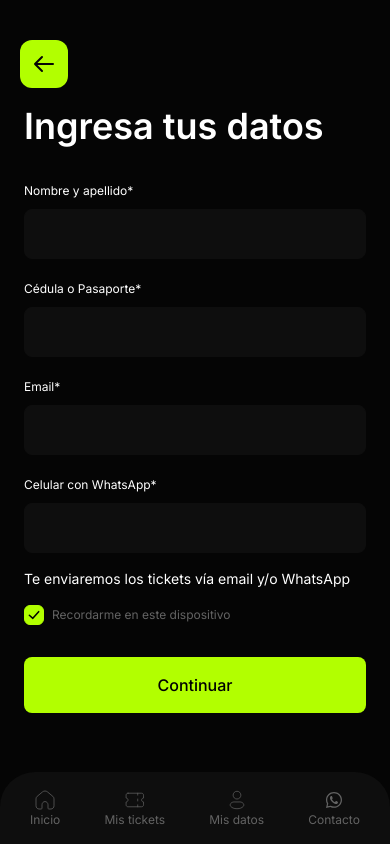
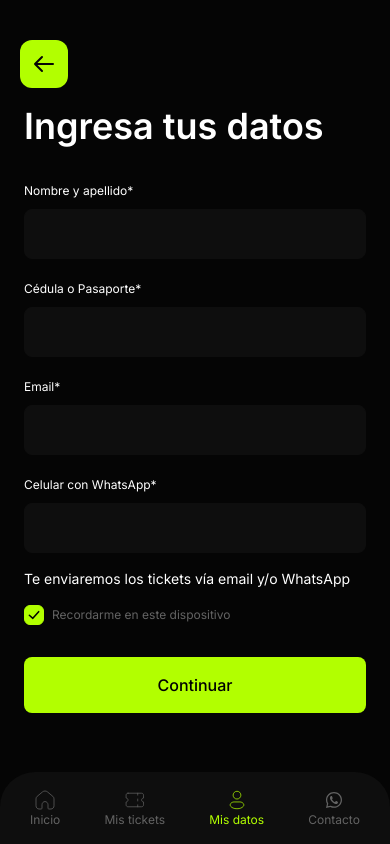
Before and after one commit to Rave-Dates/rave-dates-fe, a Next.js app: page /personal-data in a window 390 px wide. Built offline with nearby package versions, Linux system fonts and the light colour scheme.

Commit message:
Updated navbar

```diff
--- a/src/components/containers/navbar/NavbarMobile.tsx
+++ b/src/components/containers/navbar/NavbarMobile.tsx
@@ -20,19 +20,19 @@ const NavbarMobile: React.FC = () => {
     },
     {
       id: 'tickets',
-      href: "/",
+      href: "/tickets",
       label: 'Mis tickets',
       icon: <TicketSvg className='w-6 h-6' />,
     },
     {
-      id: 'datos',
-      href: "/",
+      id: 'personal-data',
+      href: "/personal-data",
       label: 'Mis datos',
       icon: <UserSvg className='w-6 h-6' />,
     },
     {
       id: 'contacto',
-      href: "/",
+      href: "/contacto",
       label: 'Contacto',
       icon: <WhatsappMobileSvg className='w-6 h-6' />,
     },
@@ -46,7 +46,7 @@ const NavbarMobile: React.FC = () => {
             <Link
               key={item.id}
               href={item.href}
-              className={`${pathname === item.id ? "text-primary" : "text-text-inactive"} flex flex-col items-center justify-center px-3 py-2 rounded-lg transition-all duration-200 hover:bg-gray-800 active:scale-95`}
+              className={`${pathname === item.href ? "text-primary" : "text-text-inactive"} flex flex-col items-center justify-center px-3 py-2 rounded-lg transition-all duration-200 hover:bg-gray-800 active:scale-95`}
             >
               {item.icon}
               <span className="text-xs">
--- a/src/components/containers/navbar/NavbarWeb.tsx
+++ b/src/components/containers/navbar/NavbarWeb.tsx
@@ -38,10 +38,10 @@ const NavbarWeb: React.FC = () => {
             </div>
             <FilterModal />
           </div>
-          <a href="#" className="text-text-inactive md:block hidden min-w-[81px] hover:text-primary-white transition-colors">
+          <a href="/" className="text-text-inactive md:block hidden min-w-[81px] hover:text-primary-white transition-colors">
             Mis tickets
           </a>
-          <a href="#" className="text-text-inactive md:block hidden min-w-[75px] hover:text-primary-white transition-colors">
+          <a href="/personal-data" className="text-text-inactive md:block hidden min-w-[75px] hover:text-primary-white transition-colors">
             Mis datos
           </a>
         </div>
```
